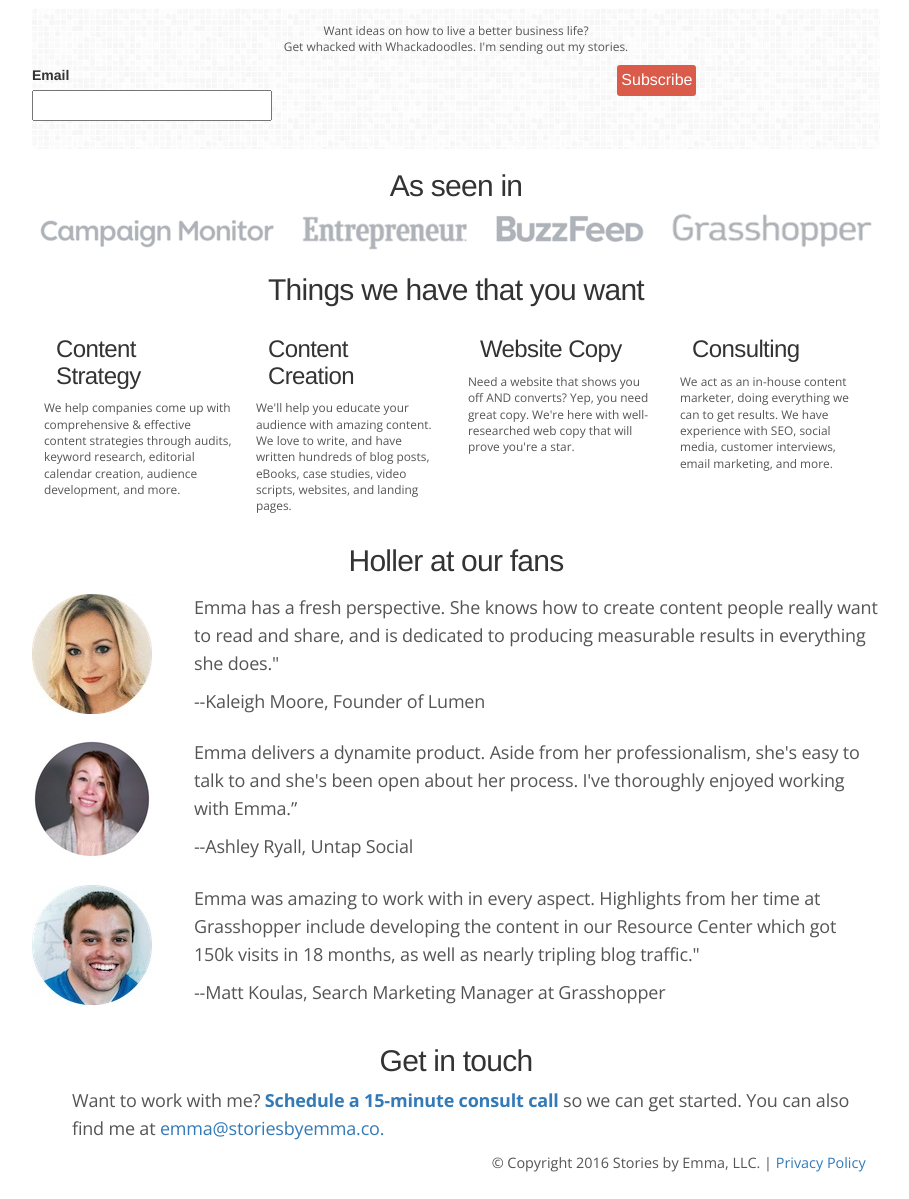
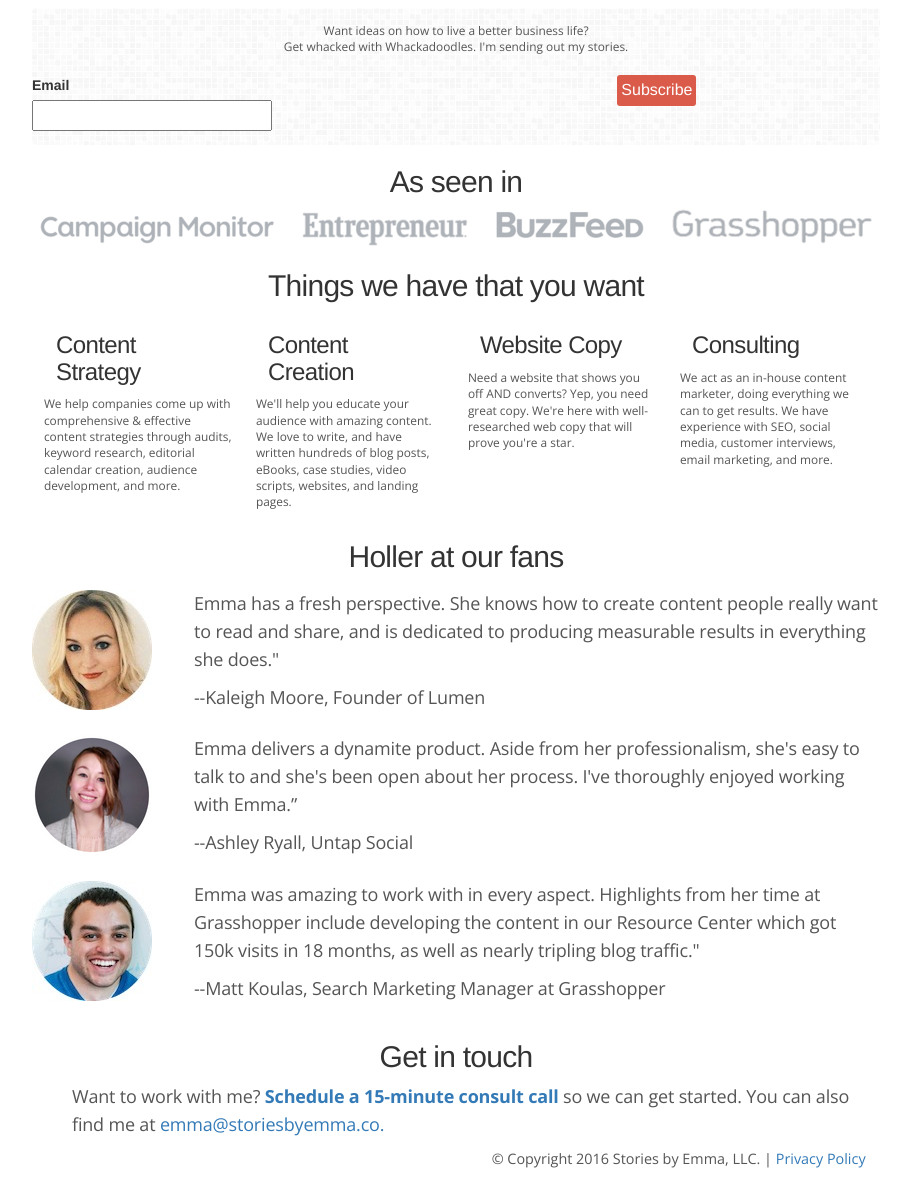
Before and after one commit to emmalepsy/emmalepsy.github.io, a Jekyll site: the page index.html, which Jekyll copies as it is, in a window 1280 px wide. Shown: the part 714-1913 px from the top of the page, without its empty margins (184-1093 px from the left). Built offline with Jekyll 4.4.1, drawn with Linux system fonts in a browser that asks for light colours; nearby versions of some CDN libraries; a style sheet for code colours, icons or effects is not loaded.

Commit message:
Update index.html

```diff
--- a/index.html
+++ b/index.html
@@ -91,9 +91,9 @@
 	<span class="btn cta" onclick="document.getElementById('subForm').submit();">Get whacked</span>
 	</p></form>-->
 	<!-- This code for subscribe mail by econs  -->
-	 <form id="subForm" class="js-cm-form" action="https://www.createsend.com/t/subscribeerror?description=" method="post" data-id="2BE4EF332AA2E32596E38B640E905619FDD8D5BBCD61CD06A5F609941407B740B4A061A2F32DFA71A88A86374A885633333F59509394BB86A27884DB2EEE4593">
-<p class="center">
-		 <div class="row">
+	  <div class="row">
+	 <p class="center">
+
 	<div class="col-sm-4">
     <label for="fieldEmail">Email</label>
    <input id="fieldEmail" name="cm-zhtukr-zhtukr" type="email" class="js-cm-email-input"
@@ -106,10 +106,9 @@
 	<div class="col-sm-4">
 		<button type="submit" class="js-cm-submit-button12  cta" style="font-size: 16px;border: none;padding: 4px;">Subscribe</button>
 	</div>
-	</div>
-		 </p>
 
-</form>
+ </p>
+ </div>
 <script type="text/javascript" src="https://js.createsend1.com/javascript/copypastesubscribeformlogic.js"></script>
       </div>
 <!-- End by econs-->
```
